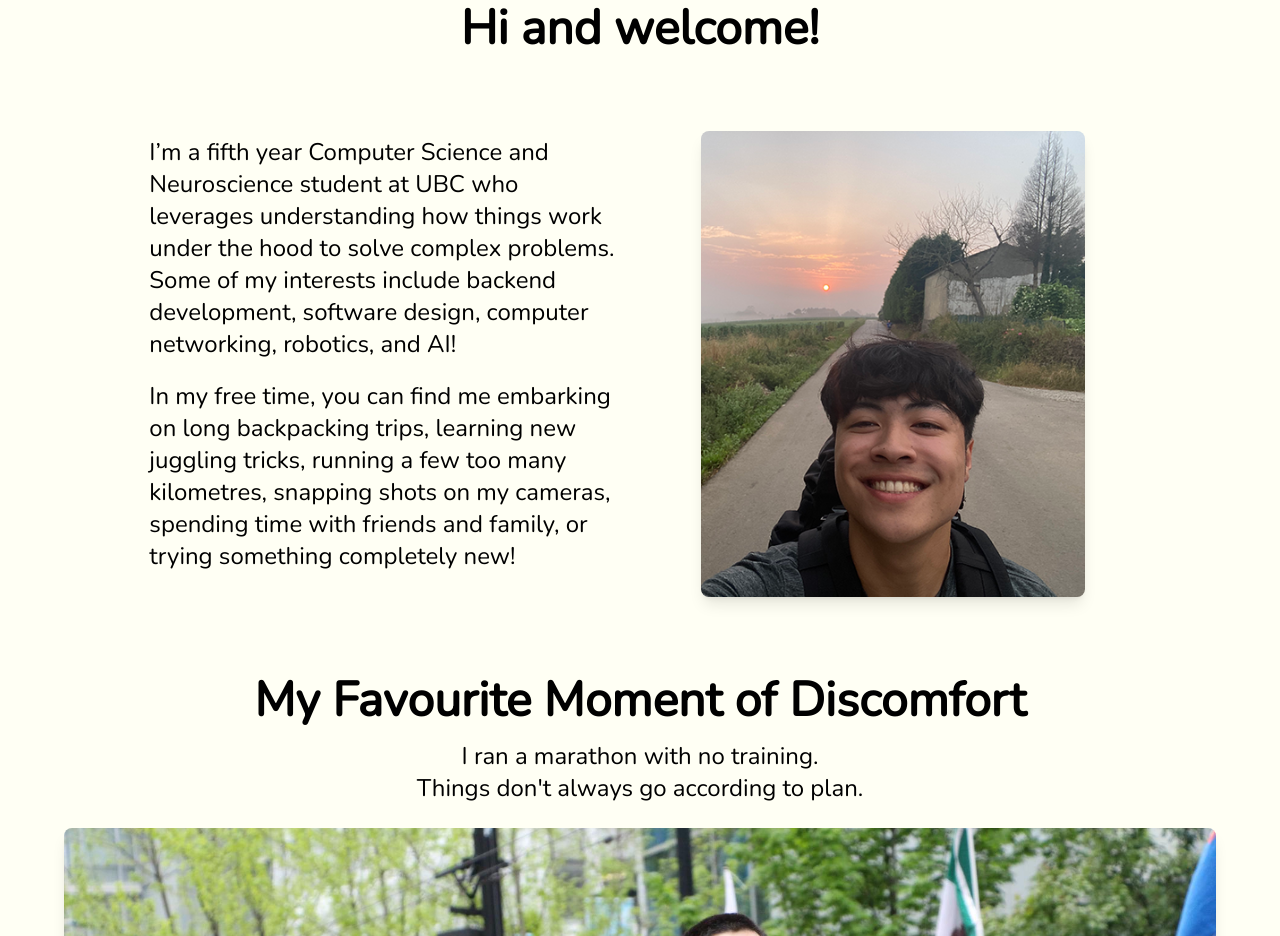
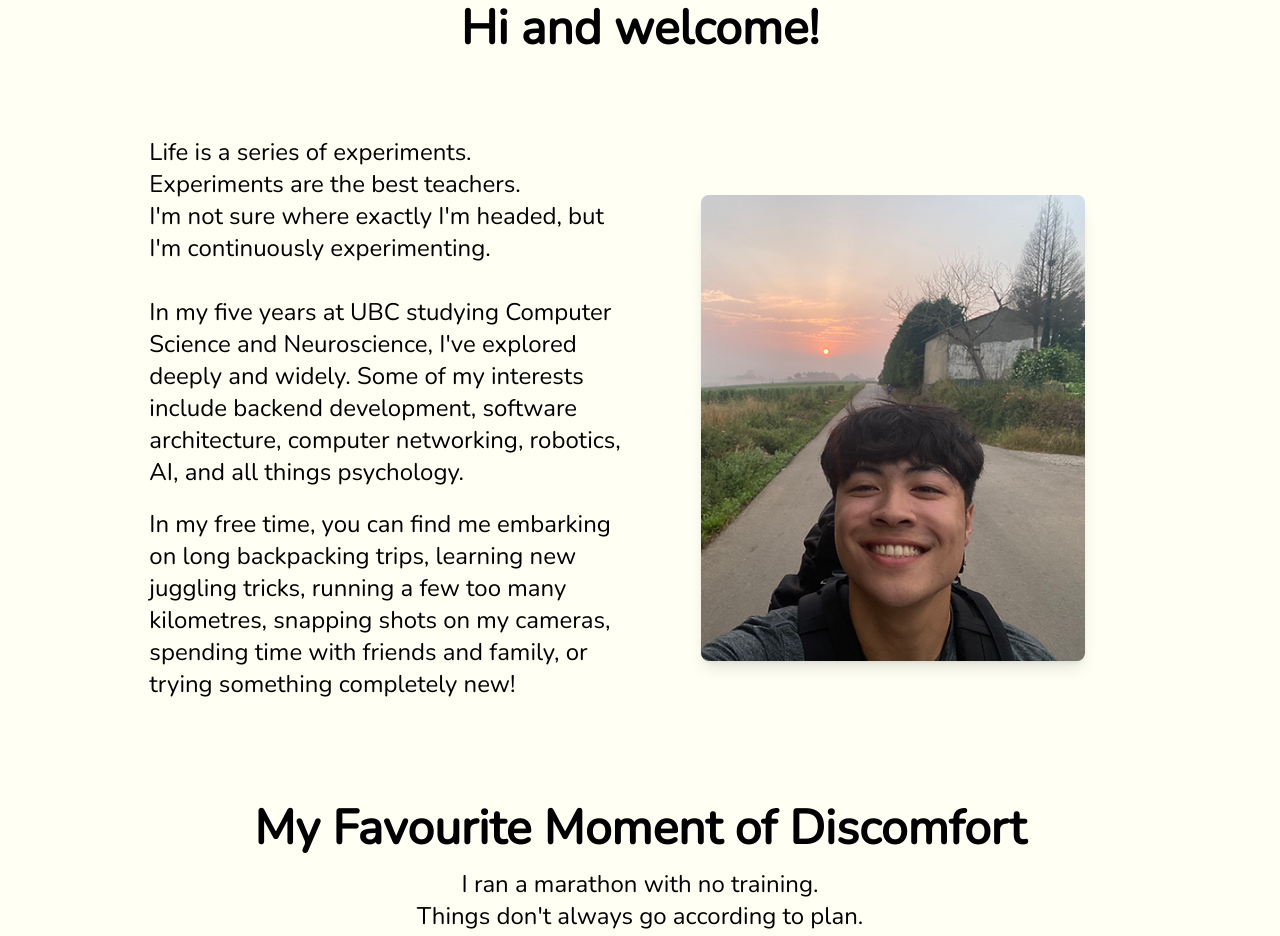
Before and after one commit to paultibe/personal-website-v2, a Next.js app: page / in a window 1280 px wide. Shown: the part 860-1796 px from the top of the page. Built offline with nearby package versions, Linux system fonts and the light colour scheme.

Commit message:
update intro

```diff
--- a/app/page.tsx
+++ b/app/page.tsx
@@ -106,11 +106,14 @@ export default function Home() {
             </div>
             <div className="w-80 sm:w-96 md:w-1/2 lg:w-5/12 px-4 order-3 md:order-2 py-5">
               <p className="mb-5 lg:text-xl xl:text-2xl">
-                I’m a fifth year Computer Science and Neuroscience student at
-                UBC who leverages understanding how things work under the hood
-                to solve complex problems. Some of my interests include backend
-                development, software design, computer networking, robotics, and
-                AI!
+                Life is a series of experiments. <br></br>
+                Experiments are the best teachers. <br></br>
+                I'm not sure where exactly I'm headed, but I'm continuously
+                experimenting. <br></br> <br></br>
+                In my five years at UBC studying Computer Science and
+                Neuroscience, I've explored deeply and widely. Some of my
+                interests include backend development, software architecture,
+                computer networking, robotics, AI, and all things psychology.
               </p>
               <p className="mb-5 lg:text-xl xl:text-2xl">
                 In my free time, you can find me embarking on long backpacking
```
Also changed, not shown: public/aws-logo.png (added).
